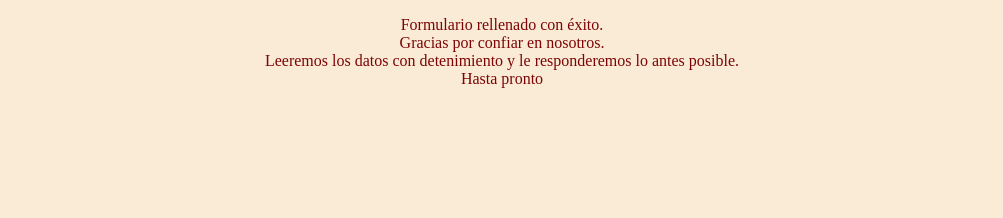
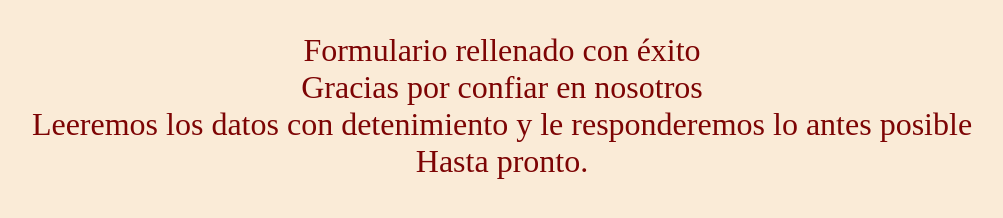
Before and after one commit to jairogar05/Formulario, a plain HTML site: page final.html in a window 1280 px wide. Shown: the whole page, without its empty margins (138-1141 px from the left). Drawn offline with Linux system fonts and the light colour scheme.

Commit message:
continuacion html

```diff
--- a/final.html
+++ b/final.html
@@ -8,8 +8,8 @@
     <link href="logo.png" rel="icon">
 </head>
 <body>
-    <p class="clase1">Formulario rellenado con éxito.<br> Gracias por confiar en nosotros.<br>
-        Leeremos los datos con detenimiento y le responderemos lo antes posible.<br>
-        Hasta pronto
+    <p class="clase1">Formulario rellenado con éxito<br> Gracias por confiar en nosotros<br>
+        Leeremos los datos con detenimiento y le responderemos lo antes posible<br>
+        Hasta pronto.
     </p>
 </body>
--- a/style.css
+++ b/style.css
@@ -4,4 +4,5 @@ body{
 }
 .clase1{
     text-align: center;
+    font-size:xx-large;
 }
```
Also changed, not shown: index.html (+2 -0 lines).
